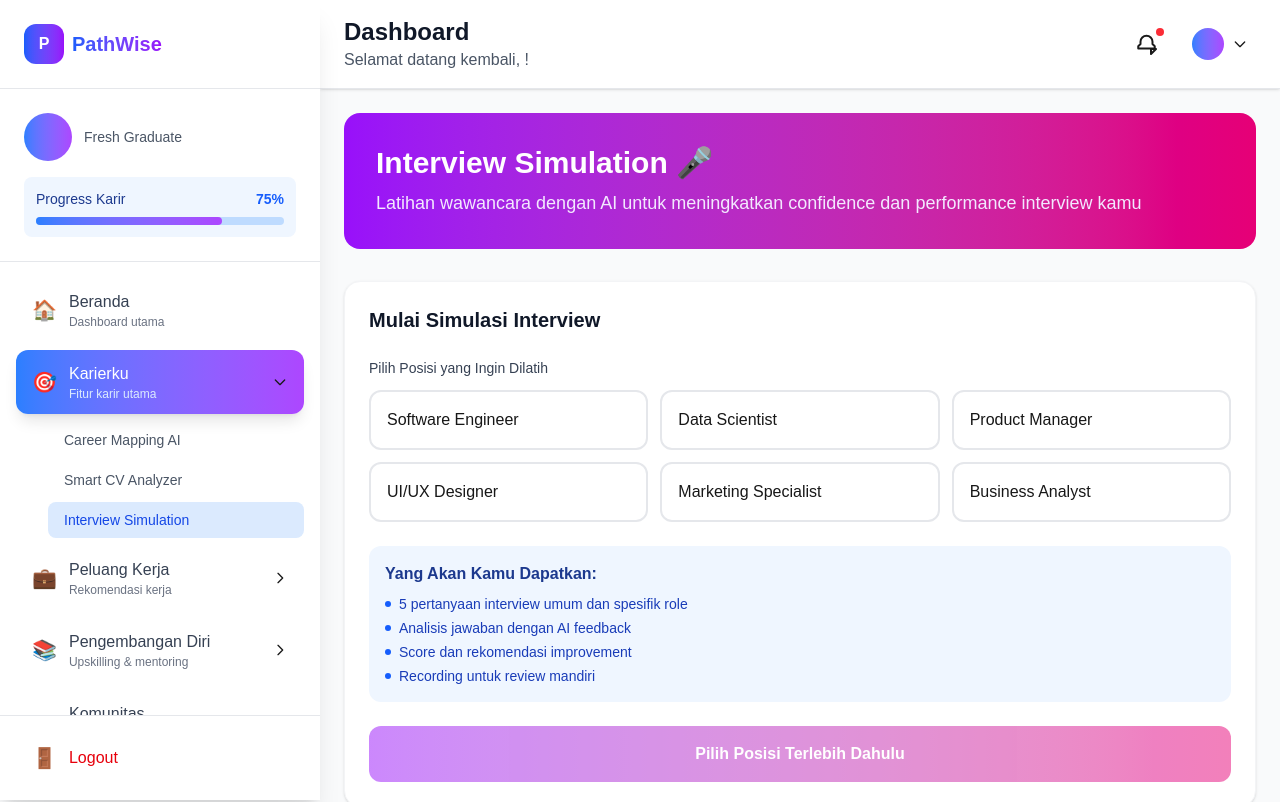
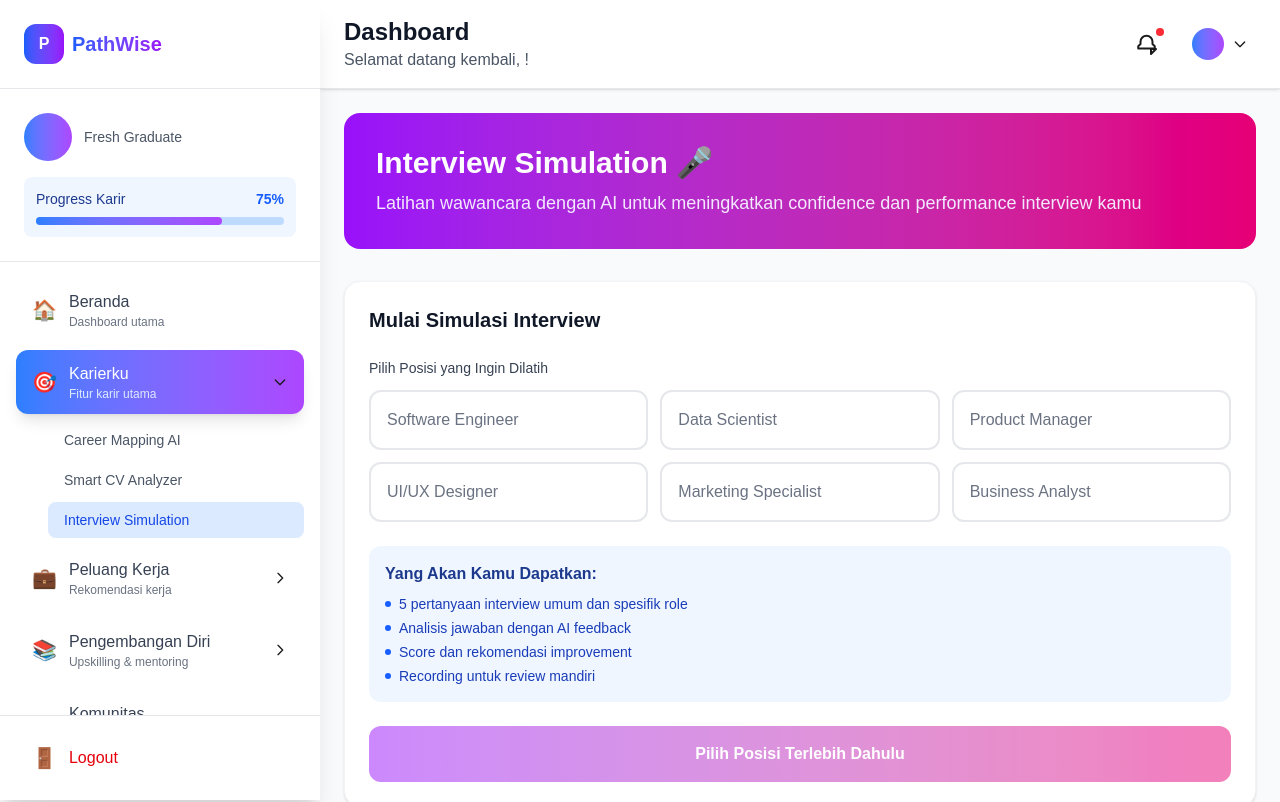
Before and after one commit to abrahamgregorius/pathwise, a Next.js app: page /dashboard/career/interview in a window 1280 px wide. Shown: the top 802 px of the page. Built offline with nearby package versions, Linux system fonts and the light colour scheme; no server answers.

Commit message:
fix: text contrast

```diff
--- a/src/app/dashboard/career/interview/page.jsx
+++ b/src/app/dashboard/career/interview/page.jsx
@@ -87,7 +87,7 @@ export default function InterviewSimulationPage() {
                     <button
                       key={role}
                       onClick={() => setSelectedRole(role)}
-                      className={`p-4 text-left border-2 rounded-xl transition-all ${
+                      className={`p-4 text-gray-500 text-left border-2 rounded-xl transition-all ${
                         selectedRole === role
                           ? "border-purple-500 bg-purple-50 text-purple-700"
                           : "border-gray-200 hover:border-purple-300"
```
